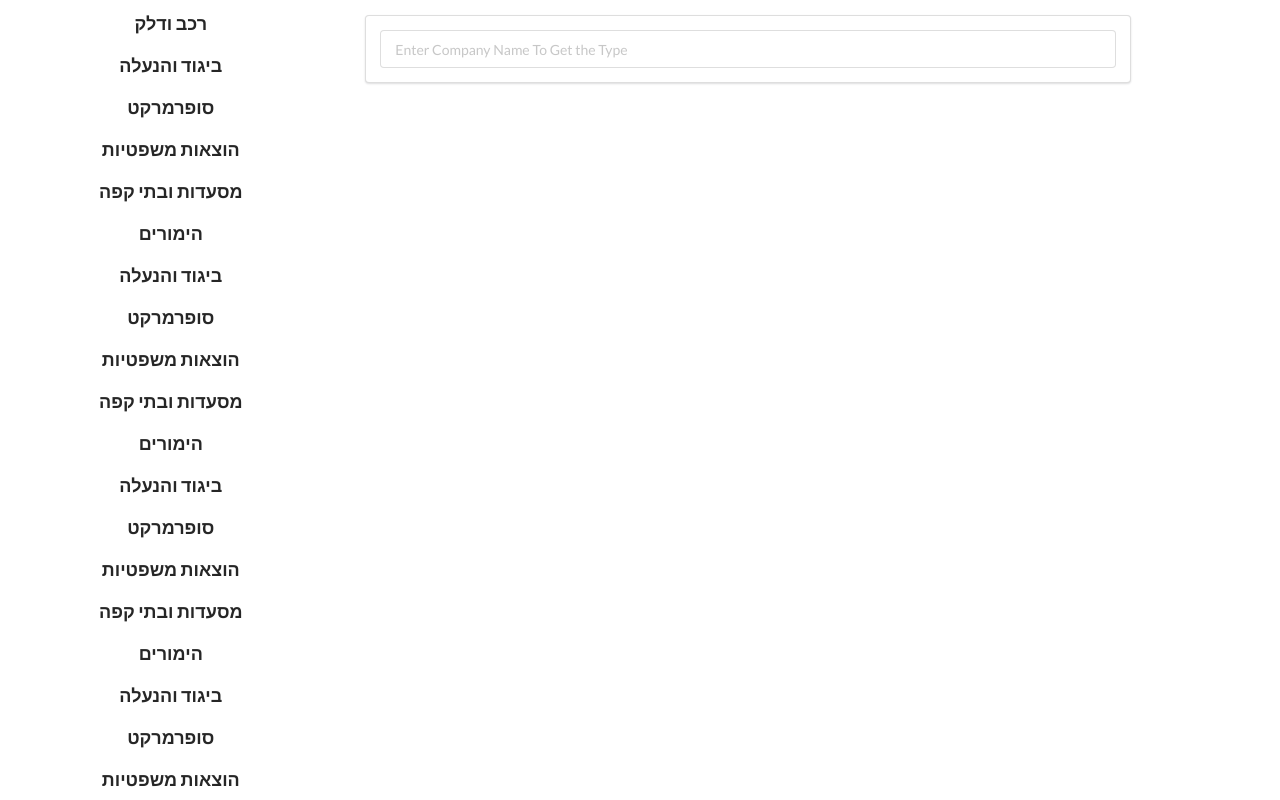
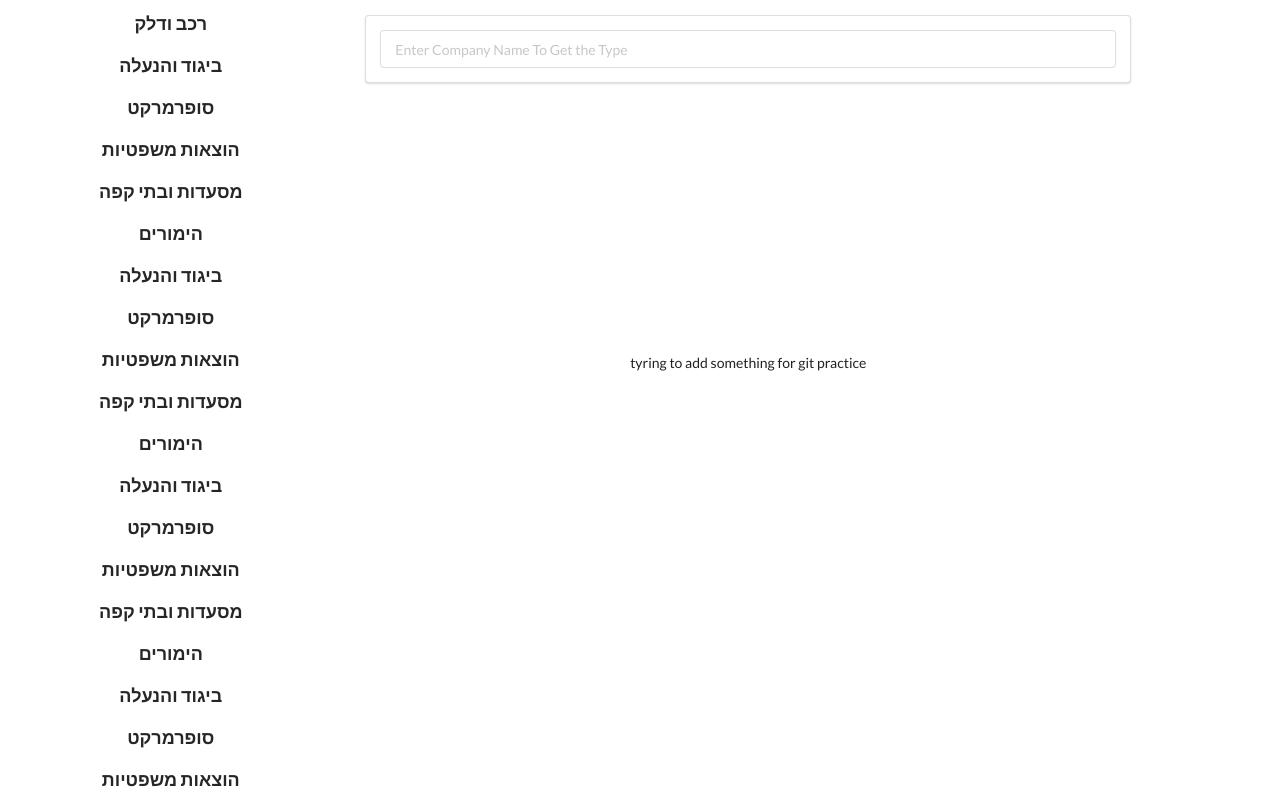
Before and after one commit to benmenis/Business-Type-Detection-Website, a React (Create React App) app: page / in a window 1280 px wide. Shown: the top 800 px of the page. Built offline with nearby package versions, Linux system fonts and the light colour scheme.

Commit message:
try to commit for return back after - git practice

```diff
--- a/src/components/Result.js
+++ b/src/components/Result.js
@@ -6,6 +6,7 @@ const Result = result => {
     return(
         <div className="result">
             <h1>{result.result}</h1>
+            <div>tyring to add something for git practice</div>
         </div>
     );
 };
```
